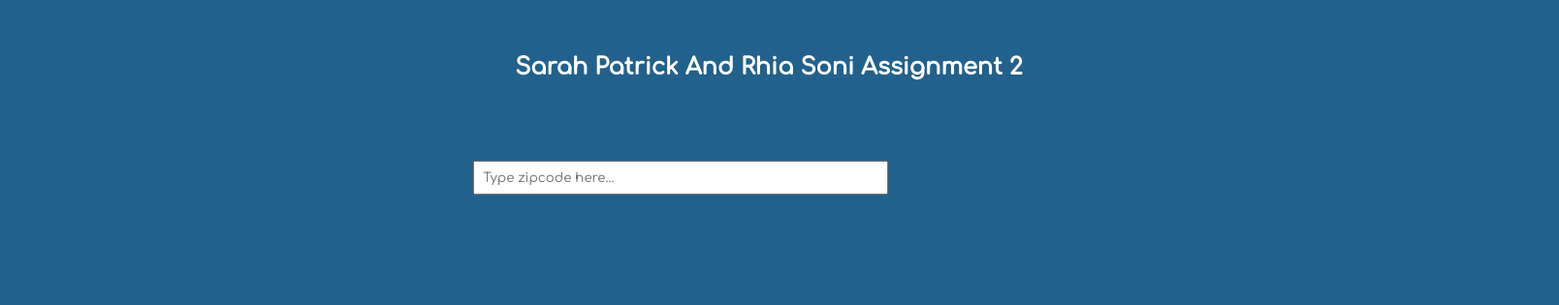
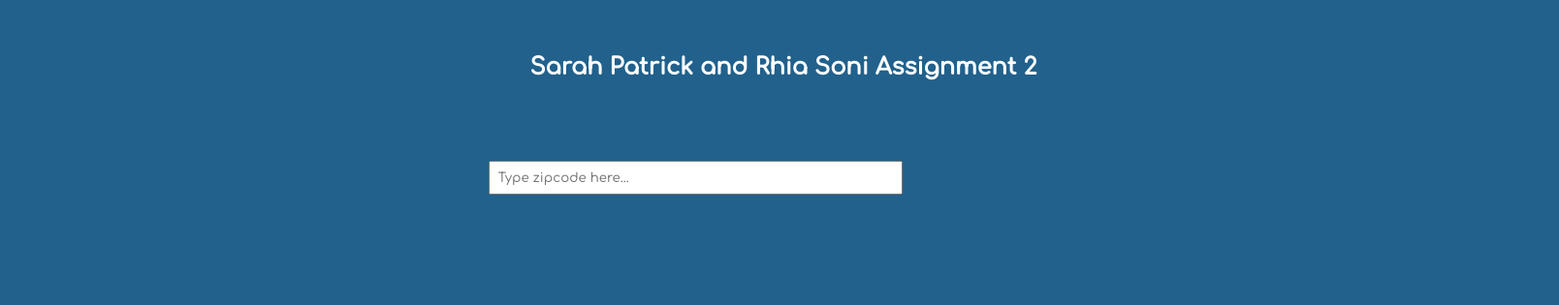
Before and after one commit to sep890/INST377-asst2, a website: page public/index.html in a window 1280 px wide. Shown: the whole page at 97% size, 1608 px wide, since content can reach past the window. Drawn offline with nearby package versions, Linux system fonts and the light colour scheme; no server answers.

Commit message:
Mobile phone changes again

```diff
--- a/public/styles.css
+++ b/public/styles.css
@@ -3,6 +3,7 @@ body {
   }
 
   .wrapper {
+    width: 1600px;
     display: flex;
     flex-direction: column;
   }
@@ -11,19 +12,12 @@ body {
     min-height: 100%;
   }
 
-  @media screen and (max-width: 1600px){
-    .wrapper{
-      width: 1570px;
-    }
-  }
-
-  @media screen and (max-width: 700px){
+  @media only screen and (max-width: 700px){
+      /* For mobile */
     .wrapper{
       width:670px;
     }
   }
-
-
 
   .address {
     font-style: italic;
@@ -109,7 +103,6 @@ body {
     margin:0 auto;
   }
 
-  /* New for Lab 7 */
   h1 {
     margin: 20px 50px;
     padding: 0 20px;
@@ -118,13 +111,10 @@ body {
     color: white;
     display: flex;
     font-family: 'Comfortaa', cursive;
-
-
     align-items: center;
     justify-content: center;
     font-weight: bold;
     font-size: 1.5em;
-    text-transform: capitalize;
     flex-wrap: nowrap;
     border-radius: 4px;
   }
```
